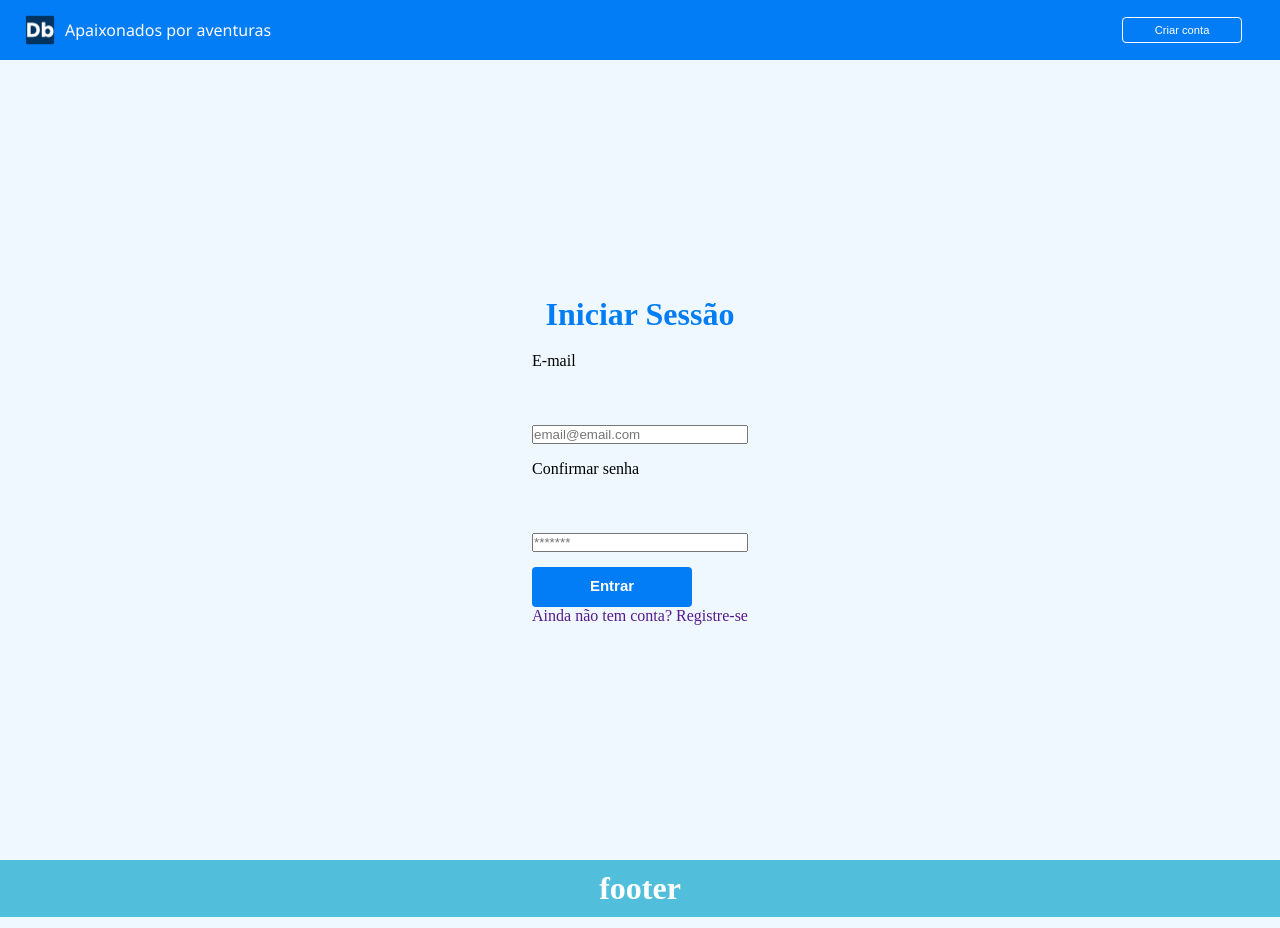
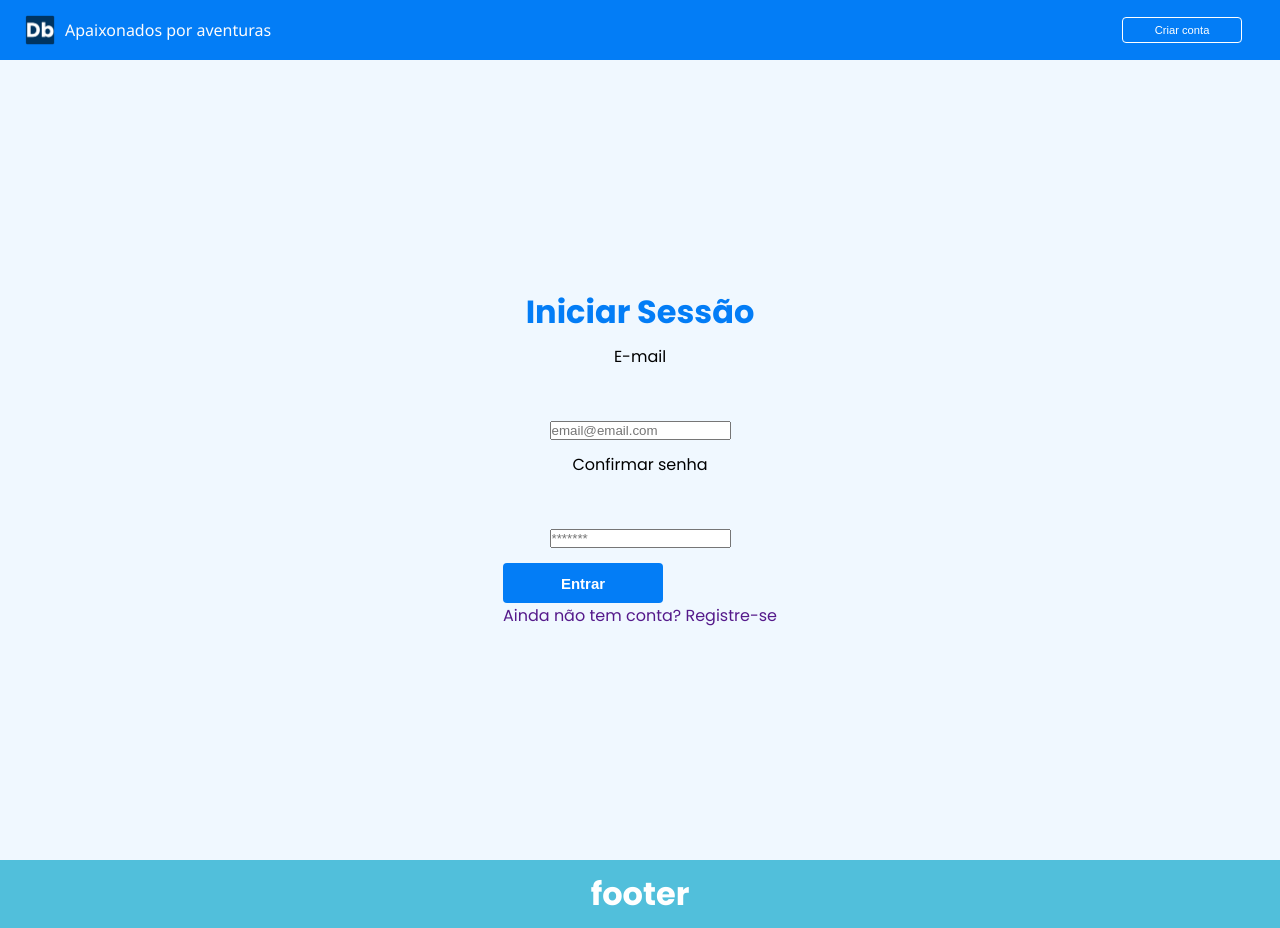
Before and after one commit to GabrielyPaz/projeto-integrador, a React (Vite) app: page /login in a window 1280 px wide. Built offline with nearby package versions, Linux system fonts and the light colour scheme.

Commit message:
adicionando a fonte poppins e ajustando o alinhamento do loginForm

```diff
--- a/index.html
+++ b/index.html
@@ -3,6 +3,9 @@
   <head>
     <meta charset="UTF-8" />
     <meta name="viewport" content="width=device-width, initial-scale=1.0" />
+    <link rel="preconnect" href="https://fonts.googleapis.com">
+    <link rel="preconnect" href="https://fonts.gstatic.com" crossorigin>
+    <link href="https://fonts.googleapis.com/css2?family=Poppins:wght@200;300;400;700&display=swap" rel="stylesheet">
     <title> 🚙  mov rent</title>
   </head>
   <body>
--- a/src/Components/LoginForm/Form.module.css
+++ b/src/Components/LoginForm/Form.module.css
@@ -11,7 +11,7 @@ body{
     color: #037df6;
     font-weight: bold;
     display: flex;
-    algin-itens: center;
+    align-items: center;
     justify-content: center;
 
 
@@ -29,7 +29,7 @@ body{
 .inputContainer {
     display: flex;
     justify-content: center;
-    algin-items: center;
+    align-items: center;
     flex-direction: column;
     margin-top:15px;
 
@@ -46,7 +46,7 @@ body{
 .input {
     display: flex;
     justify-content: center;
-    algin-items: center;
+    align-items: center;
     flex-direction: column;
     margin-top:15px;
 }
@@ -58,7 +58,7 @@ body{
     padding: 10px;
     display: flex;
     justify-content: center;
-    algin-items: center;
+    align-items: center;
     color: #FFFFFF;
     font-weight: bold;
     font-size: 15px;
--- a/src/index.css
+++ b/src/index.css
@@ -3,3 +3,9 @@
   padding: 0;
   box-sizing: border-box;
 }
+
+body {
+
+    font-family: 'Poppins', sans-serif;
+
+}
```
